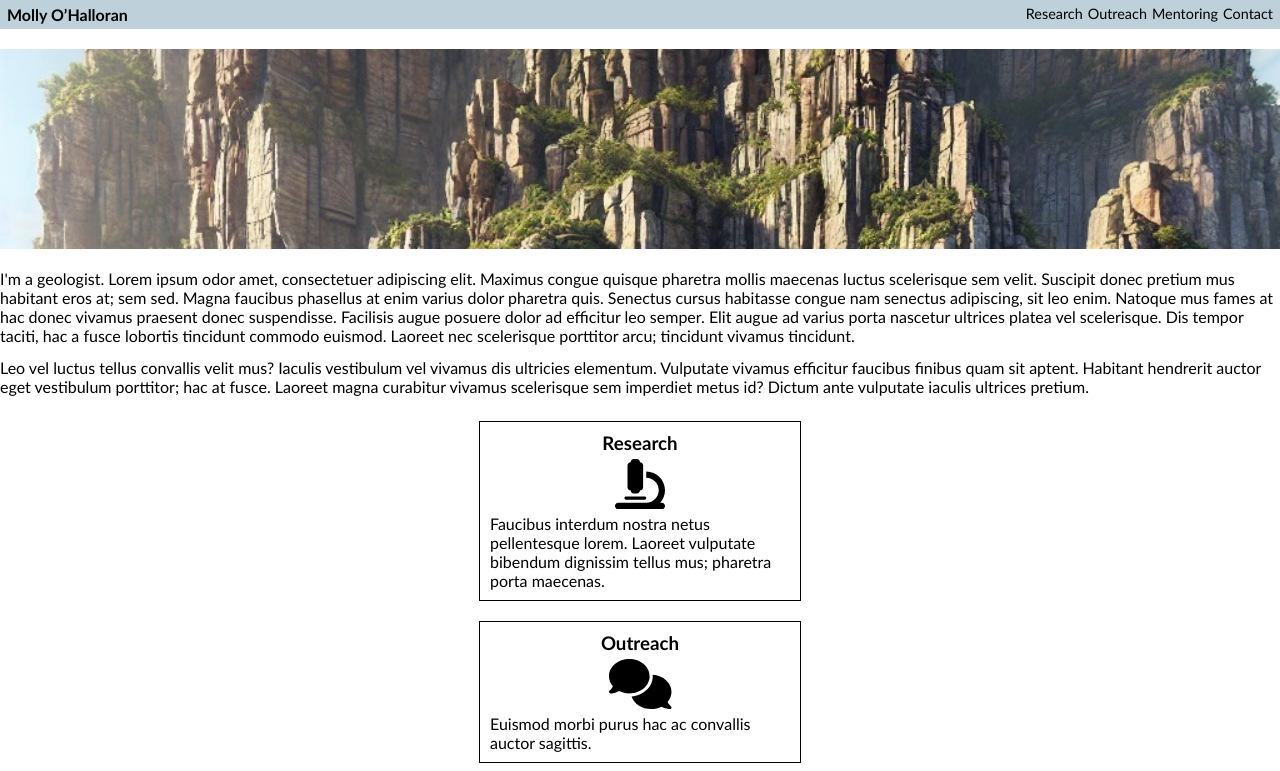
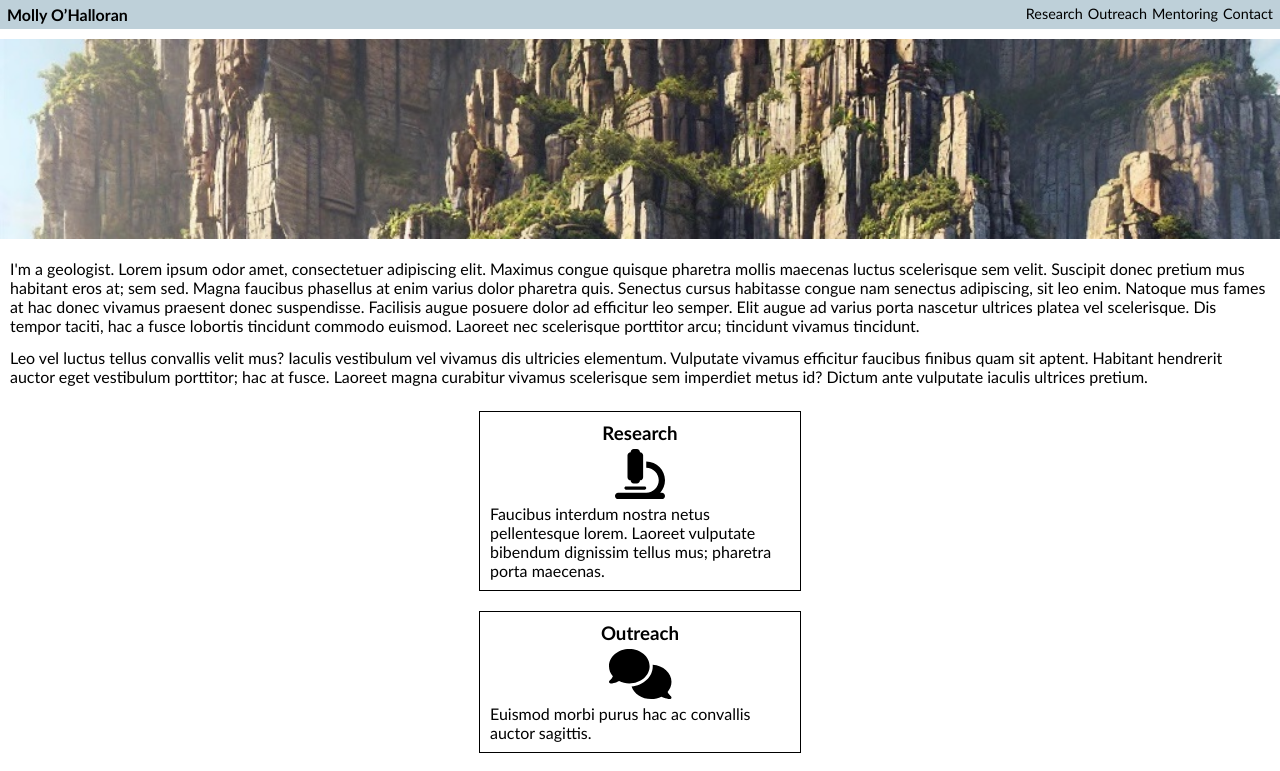
Before and after one commit to mohalloran00/mohalloran00.github.io, a React (Vite) app in the folder react-vite/: page / in a window 1280 px wide. Shown: the top 771 px of the page. Built offline with nearby package versions, Linux system fonts and the light colour scheme.

Commit message:
minor css & reorganization

```diff
--- /dev/null
+++ b/react-vite/src/components/LandingPage/AboutMe/AboutMe.css
@@ -0,0 +1,3 @@
+.about-me {
+  margin: 20px 10px;
+}
--- a/react-vite/src/components/LandingPage/AboutMe.jsx
+++ b/react-vite/src/components/LandingPage/AboutMe/AboutMe.jsx
@@ -1,4 +1,5 @@
-import data from '../../data';
+import data from '../../../data';
+import './AboutMe.css';
 
 export default function AboutMe() {
   const { aboutMe } = data;
--- /dev/null
+++ b/react-vite/src/components/LandingPage/AboutMe/index.js
@@ -0,0 +1,2 @@
+import AboutMe from './AboutMe.jsx';
+export default AboutMe;
--- a/react-vite/src/components/LandingPage/Screensavers/Screensavers.css
+++ b/react-vite/src/components/LandingPage/Screensavers/Screensavers.css
@@ -2,5 +2,5 @@
   height: 200px;
   width: 100%;
   object-fit: cover;
-  margin: 20px 0;
+  margin: 10px 0 20px;
 }
```
